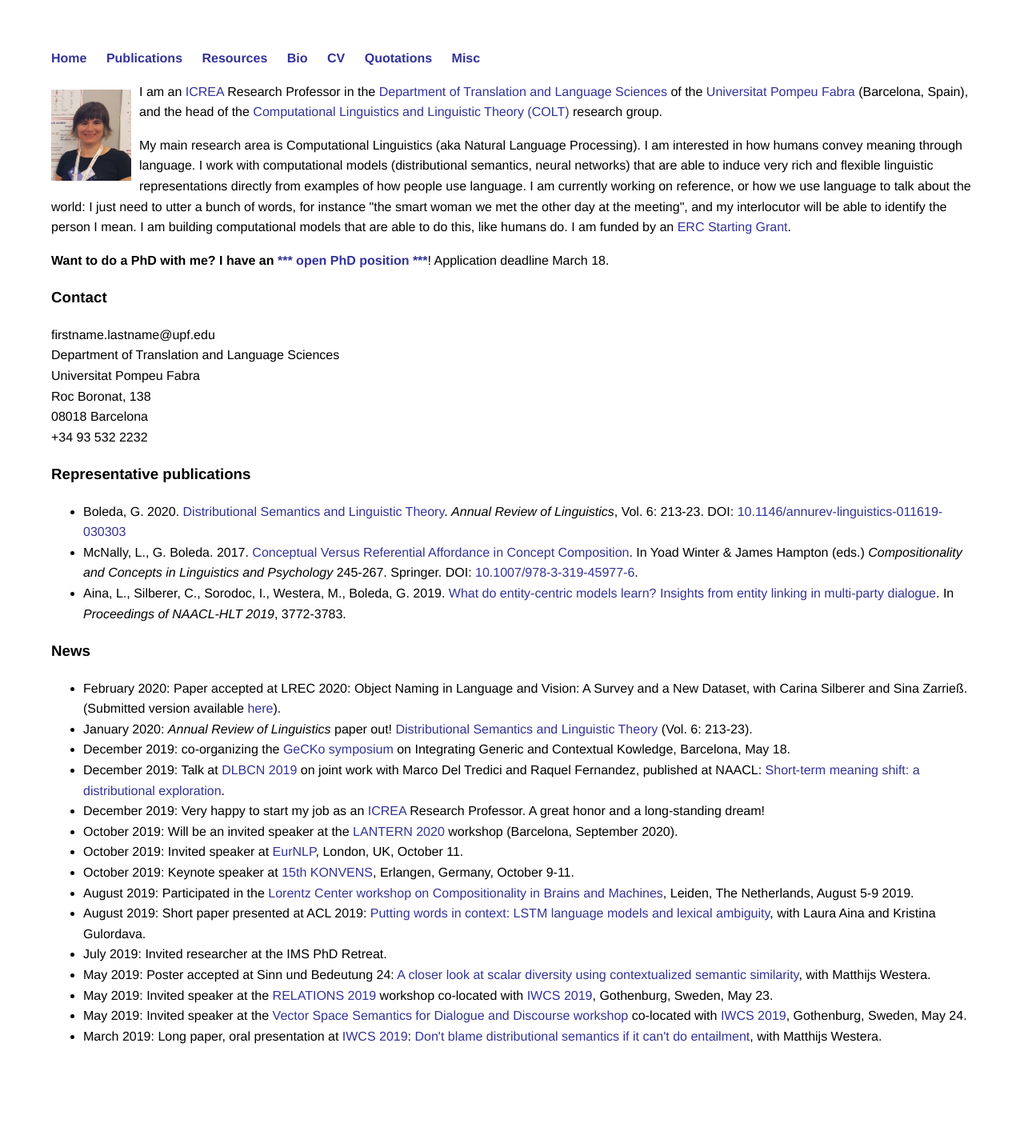
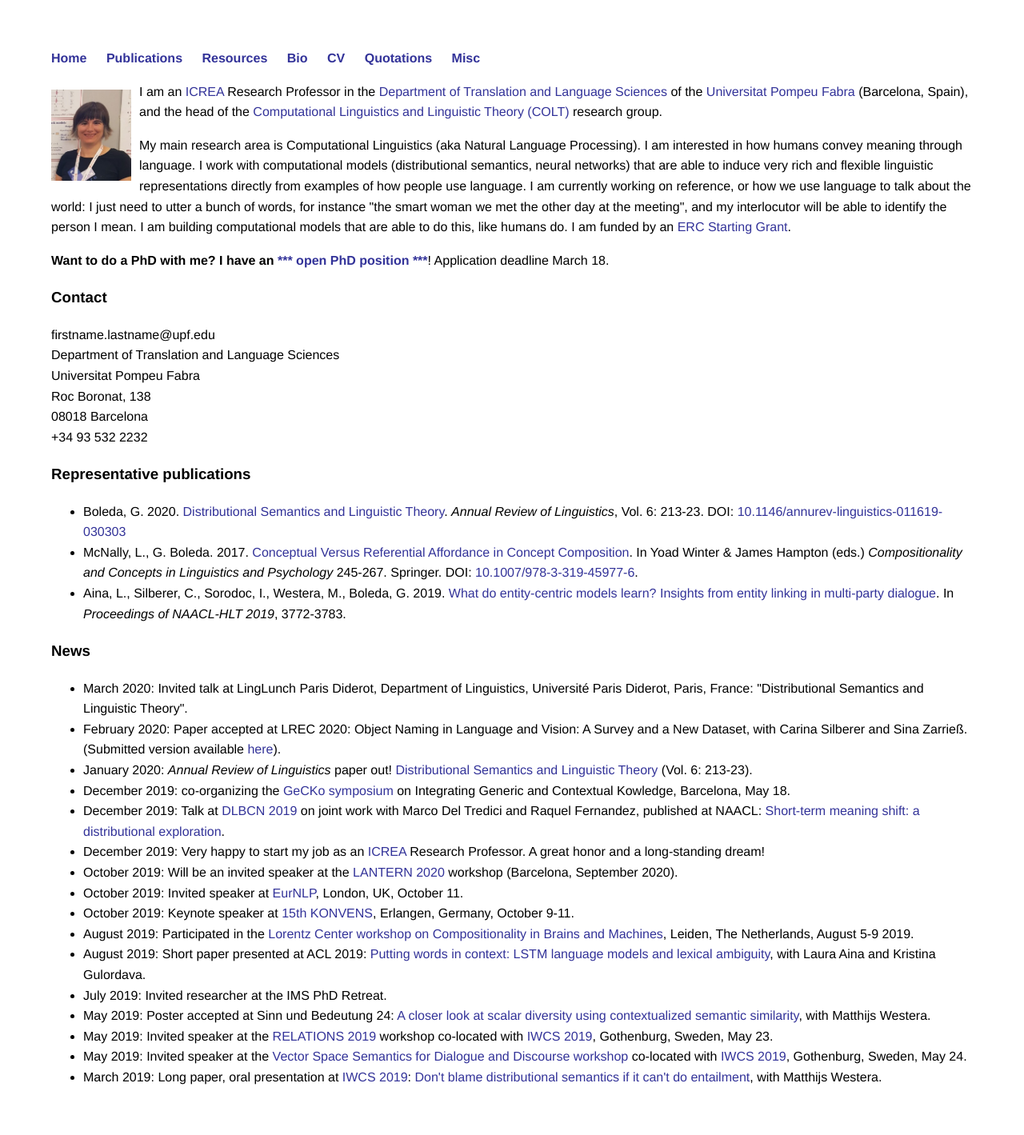
Before and after one commit to gboleda/gboleda.github.io, a Jekyll site: the page built from index.html, in a window 1280 px wide. Shown: the whole page at 80% size. Built offline with Jekyll 4.4.1, drawn with Linux system fonts in a browser that asks for light colours; before the commit the page ends 1368 px from its top, so only the background shows below that.

Commit message:
linglunch

```diff
--- a/index.html
+++ b/index.html
@@ -47,10 +47,11 @@ In <i>Proceedings of NAACL-HLT 2019</i>, 3772-3783.
 
 <h3>News</h3>
 <ul>
-	<li>February 2020: Paper accepted at LREC 2020: Object Naming in Language and Vision: A Survey and a New Dataset, with Carina Silberer and Sina Zarrieß. (Submitted version available <a href="./pubs/lrec2020naming-submitted.pdf">here</a>).</li>
-	<li>January 2020: <i>Annual Review of Linguistics</i> paper out!
-		<a href="http://www.annualreviews.org/eprint/49J5VEMAMTAXAHVCUVDF/full/10.1146/annurev-linguistics-011619-030303">
-			Distributional Semantics and Linguistic Theory</a> (Vol. 6: 213-23).</li>
+  <li>March 2020: Invited talk at LingLunch Paris Diderot, Department of Linguistics, Université Paris Diderot, Paris, France: "Distributional Semantics and Linguistic Theory".
+  <li>February 2020: Paper accepted at LREC 2020: Object Naming in Language and Vision: A Survey and a New Dataset, with Carina Silberer and Sina Zarrieß. (Submitted version available <a href="./pubs/lrec2020naming-submitted.pdf">here</a>).</li>
+  <li>January 2020: <i>Annual Review of Linguistics</i> paper out!
+    <a href="http://www.annualreviews.org/eprint/49J5VEMAMTAXAHVCUVDF/full/10.1146/annurev-linguistics-011619-030303">
+      Distributional Semantics and Linguistic Theory</a> (Vol. 6: 213-23).</li>
   <li>December 2019: co-organizing the <a href="https://sites.google.com/view/gecko2020">GeCKo symposium</a> on Integrating Generic and Contextual Kowledge, Barcelona, May 18.</li>
   <li>December 2019: Talk at <a href="https://sites.google.com/view/dlbcn2019">DLBCN 2019</a> on joint work with Marco Del Tredici and Raquel Fernandez, published at NAACL: <a href="https://www.aclweb.org/anthology/N19-1210">Short-term meaning shift: a distributional exploration</a>.</li>
   <li>December 2019: Very happy to start my job as an <a href="https://www.icrea.cat">ICREA</a> Research Professor. A great honor and a long-standing dream!</li>
```
